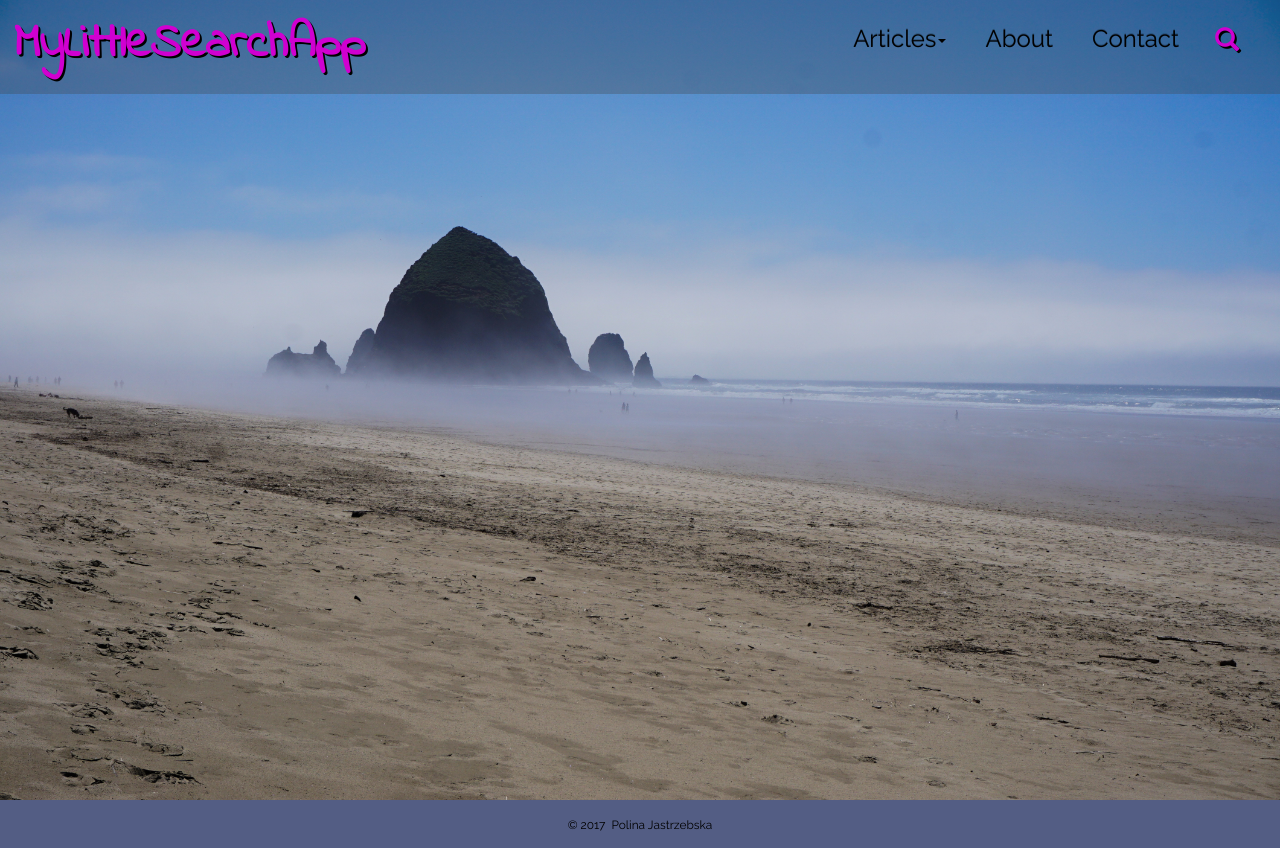
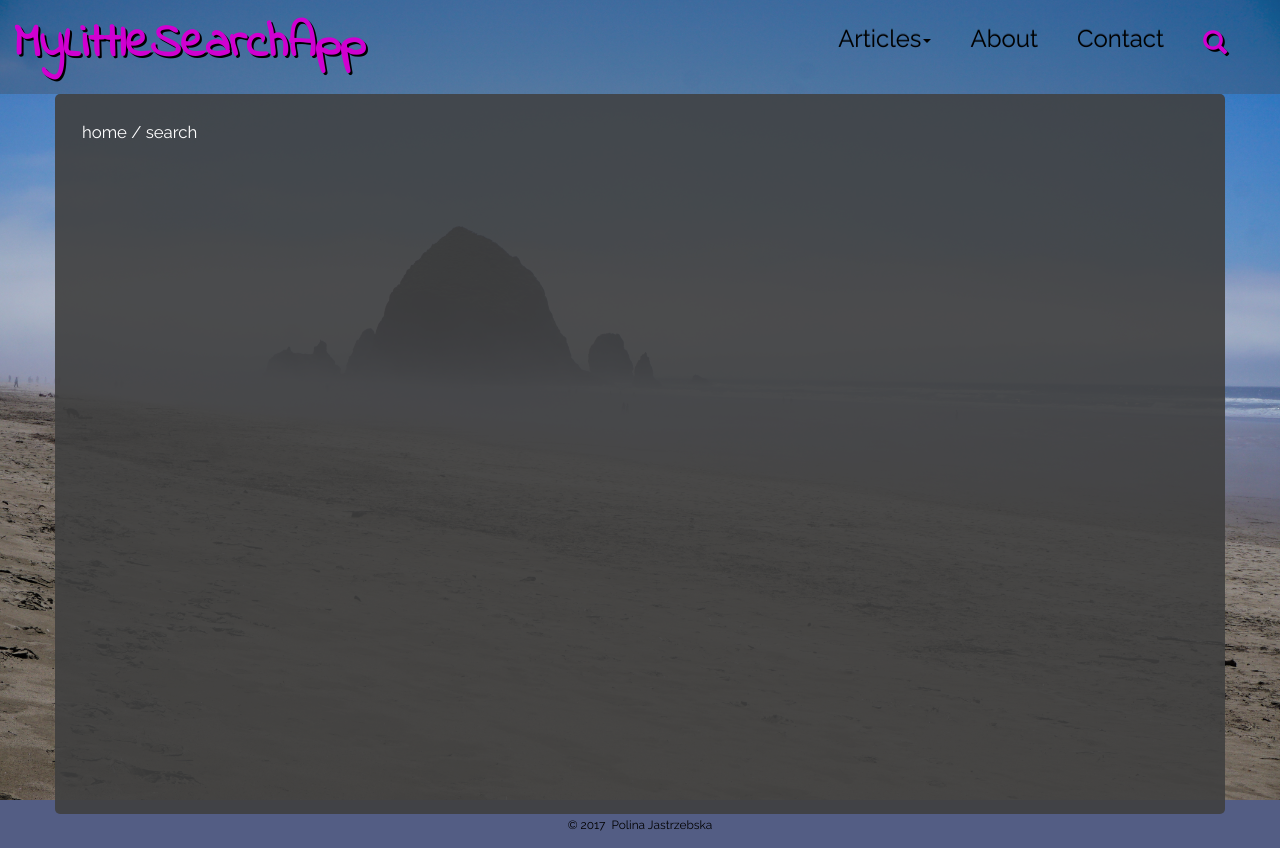
Before and after one commit to jastr945/xperiments, a Django app: page /search/ in a window 1280 px wide. Run offline with Django 3.2, Linux system fonts and the light colour scheme; data comes from the database, SQL or seed files in the repository; some libraries are stand-ins or nearby versions.

Commit message:
Added a search page template, url and view

```diff
--- a/search/search_engine/search_engine/urls.py
+++ b/search/search_engine/search_engine/urls.py
@@ -26,6 +26,7 @@ urlpatterns = [
     url(r'^admin/', admin.site.urls),
     url(r'^$', page_views.base, name='base'),
     url(r'^index/', page_views.index, name='index'),
+    url(r'^search/', page_views.search, name='search'),
     url(r'^tinymce/', include('tinymce.urls')),
     url(r'^(?P<article_name_slug>[-\w]+)/$', page_views.article, name='article'),
 ] + static(settings.MEDIA_URL, document_root=settings.MEDIA_ROOT) + static(settings.STATIC_URL, document_root=settings.STATIC_ROOT)
--- a/search/search_engine/searchapp/templates/searchapp/base.html
+++ b/search/search_engine/searchapp/templates/searchapp/base.html
@@ -43,7 +43,7 @@
         </li>
     				<li><a href=# target="_blank" >About</a></li>
     				<li><a href=# target="_blank" >Contact</a></li>
-            <li><div class="glyphicon glyphicon-search"></div></li>
+            <li><a href="{% url 'search' %}"><div class="glyphicon glyphicon-search"></div></a></li>
     			</ul>
     		</div>
       </div>
--- /dev/null
+++ b/search/search_engine/searchapp/templates/searchapp/search.html
@@ -0,0 +1,15 @@
+{% extends 'searchapp/base.html' %}
+{% load static %}
+
+{% block content %}
+
+<!--Search container-->
+
+<div class="container" id="textspace">
+  <div class="row">
+    <div class="col-md-12">
+      <a href="{% url 'base' %}">home</a>&nbsp;/&nbsp;<a href="{% url 'search' %}">search</a>
+    </div>
+  </div>
+</div>
+{% endblock %}
--- a/search/search_engine/searchapp/views.py
+++ b/search/search_engine/searchapp/views.py
@@ -2,7 +2,7 @@ from django.shortcuts import render
 from .models import Article
 
 
-# the first view: rendering the main page without any artciles
+# the first view: rendering the clear main page without any articles
 def base(request):
 
     context_dict = {}
@@ -33,3 +33,10 @@ def article(request, article_name_slug):
         print('Error. There is no such article.')
 
     return render(request, 'searchapp/article.html', context_dict)
+
+
+# rendering a search tab
+def search(request):
+
+    context_dict = {}
+    return render(request, 'searchapp/search.html', context_dict)
```
Also changed, not shown: search/search_engine/searchapp/static/searchapp/sass/search.min.css (+1 -1 lines), search/search_engine/searchapp/static/searchapp/sass/search.scss (+9 -2 lines).
